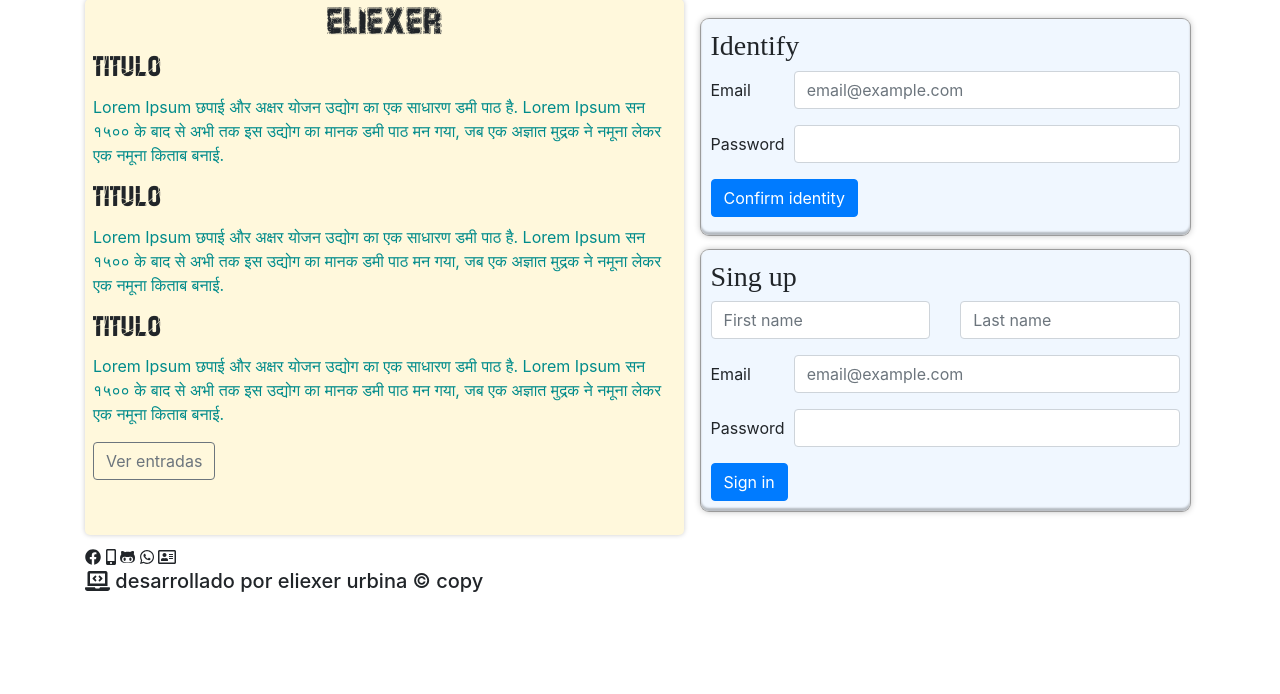
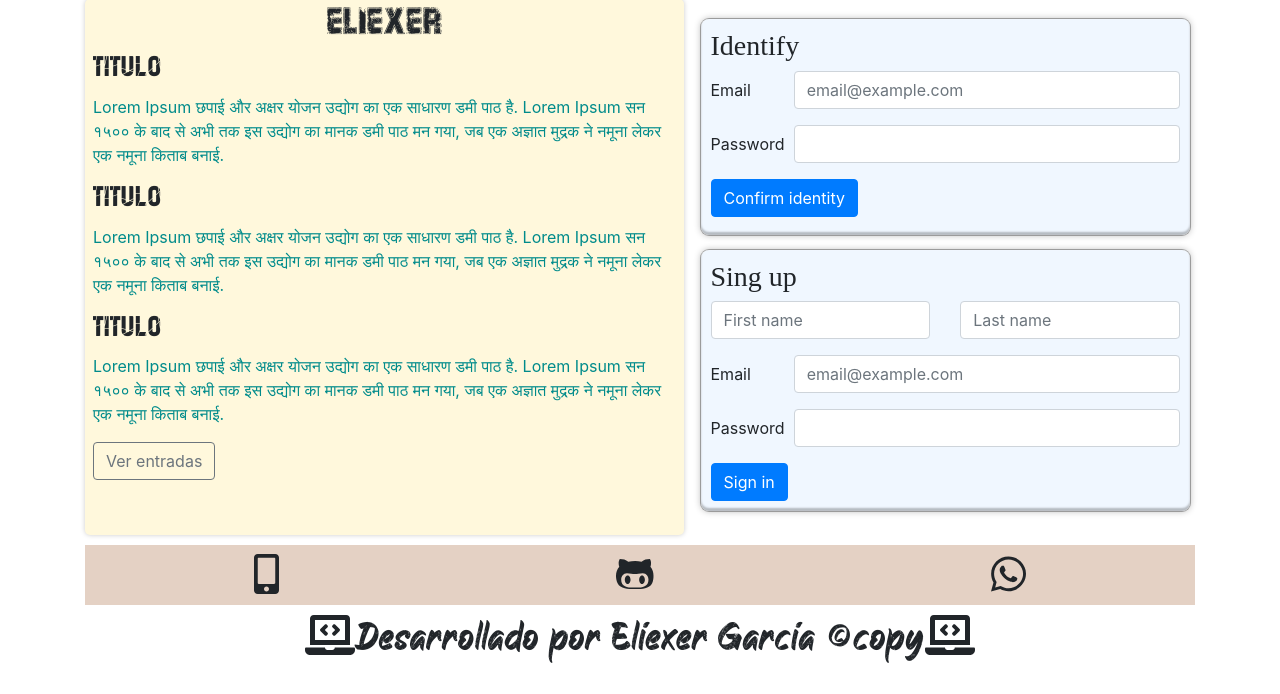
Before and after one commit to davidugarcia/inputmovies, a PHP site: page /inicio.php in a window 1280 px wide. Shown: the part 161-855 px from the top of the page. Before the commit the page ends 753 px from the top, so only its background shows below. Run offline with PHP 8.4, Linux system fonts and the light colour scheme; some libraries are stand-ins or nearby versions.

Commit message:
estilos al footer

```diff
--- a/include/pie.php
+++ b/include/pie.php
@@ -2,16 +2,23 @@
    </div>
 
    <footer class="pie">
-      <div class="iconos">
-         <i class="fab fa-facebook"></i>
-         <i class="fas fa-mobile-alt"></i>
-         <i class="fab fa-github-alt"></i>
-         <i class="fab fa-whatsapp"></i>
-         <i class="far fa-address-card"></i>
-      </div>
+      <div class="row">
+         <div class="col-lg-12">
+            <div class="iconos d-flex flex-wrap justify-content-around">
 
-      <div class="texto">
-         <h5><i class="fas fa-laptop-code"></i> <span>desarrollado por eliexer urbina &copy copy</span></h5>
+               <div><i class="fas fa-mobile-alt"></i></div>
+               <div><i class="fab fa-github-alt"></i></div>
+               <div><i class="fab fa-whatsapp"></i></div>
+
+            </div>
+
+            <div class="texto">
+               <h5><i class="fas fa-laptop-code"></i><span>Desarrollado por Eliexer Garcia &copycopy</span><i class="fas fa-laptop-code"></i></h5>
+            </div>
+
+         </div>
+
+
       </div>
 
    </footer>
@@ -31,4 +38,5 @@
 
 
    </body>
+
    </html>
--- a/inicio.css
+++ b/inicio.css
@@ -24,6 +24,11 @@
 @font-face {
     font-family: "eli3";
     src: url(./imgyfont/Qualy.ttf);
+}
+
+@font-face {
+    font-family: "eli4";
+    src: url(./imgyfont/Blackboard.ttf);
 }
 
 
@@ -107,3 +112,22 @@ article h3 {
 
 
 /*footer*/
+
+.iconos {
+    background-color: #e4d1c4;
+}
+
+.iconos div {
+    font-size: 40px;
+}
+
+.texto {
+    margin: 5px;
+    padding: 5px;
+    font-family: "eli4";
+    text-align: center;
+}
+
+.texto h5 {
+    font-size: 40px;
+}
```
Also changed, not shown: imgyfont/Blackboard.ttf (added).
